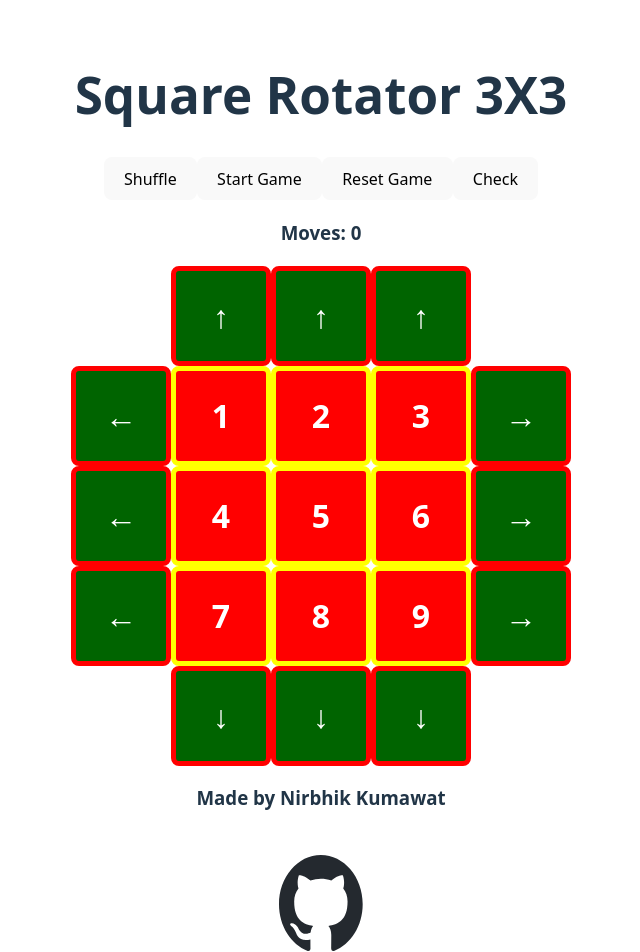
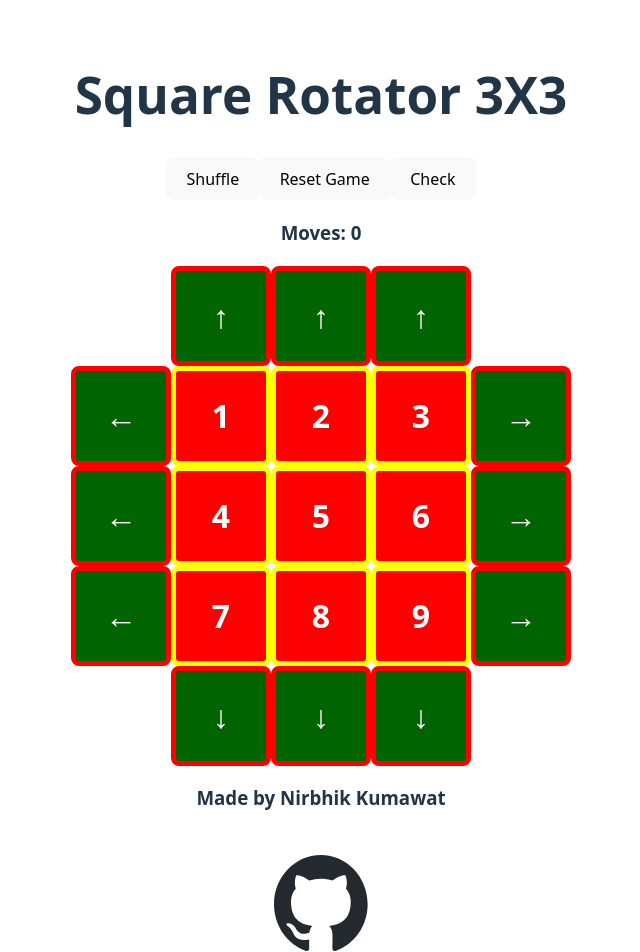
Before and after one commit to NirbhikKumawat/Square-Rotator, a React (Vite) app: page / in a window 1280 px wide. Shown: the top 952 px of the page, without its empty margins (319-959 px from the left). Built offline with nearby package versions, Linux system fonts and the light colour scheme.

Commit message:
Removed Start button.Now dynamic shuffling is there making game more interactive.

```diff
--- a/src/App.jsx
+++ b/src/App.jsx
@@ -34,7 +34,7 @@ function Creator(){
         <div className="credit">
             <h3>Made by Nirbhik Kumawat</h3>
             <a href="https://github.com/NirbhikKumawat" target="_blank">
-                <img src="/github.svg" alt="GitHub Logo" height="54px" width="84px" className="logo"/>
+                <img src="/github.svg" alt="GitHub Logo" height="54px" width="94px" className="logo"/>
             </a>
         </div>
     )
@@ -149,19 +149,19 @@ function ImmutableSquareButtonsGrid() {
             setCounts(counts+1);
         }
     }
-    function start(){
-        setGame(()=>1);
-        setCounts(0);
-    }
     function reset(){
         setGame(()=>0);
         setSquares([1,2,3,4,5,6,7,8,9]);
         setCounts(0);
     }
-    function shuffle(){
+    async function shuffle(){
         if(game===1){
             return;
         }
+        setGame(1);
+        const shuffleNumber=15;
+        for(let i=0;i<shuffleNumber;i++){
+            await new Promise(resolve=>setTimeout(resolve,150));
             const random=Math.floor(Math.random()*12);
             if(random===0){
                 rotateLeftUp(1);
@@ -199,7 +199,7 @@ function ImmutableSquareButtonsGrid() {
             else if(random===11){
                 rotateUpRight(7);
             }
-        setGame(0);
+        }
 
     }
     return (
@@ -207,9 +207,6 @@ function ImmutableSquareButtonsGrid() {
             <div className="game-controls">
                 <ActionButton clicked={shuffle} disabled={game===1}>
                     Shuffle
-                </ActionButton>
-                <ActionButton clicked={start} variant="success" disabled={game===1}>
-                    Start Game
                 </ActionButton>
                 <ActionButton clicked={reset} variant="secondary">
                     Reset Game
```
Lines whose indentation alone changed are shown as unchanged.
